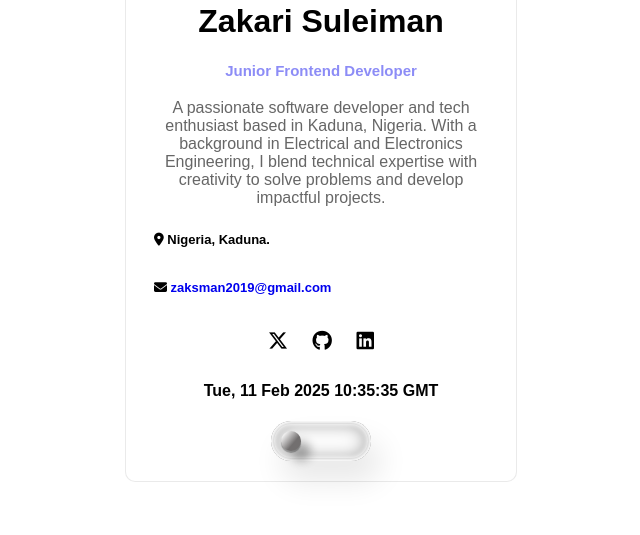
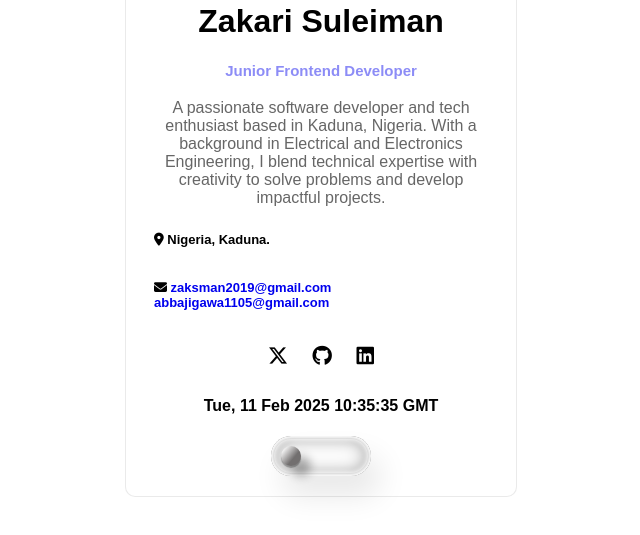
Before and after one commit to Zaksmann/Hng-Stage0-Profile-card, a plain HTML site: page index.html in a window 1280 px wide. Shown: the part 321-856 px from the top of the page, without its empty margins (327-967 px from the left). Drawn offline with Linux system fonts and the light colour scheme.

Commit message:
Added Email Address

```diff
--- a/index.html
+++ b/index.html
@@ -35,6 +35,9 @@
           ><a href="zaksman2019@gmail.com" class="email" target="_blank">
             zaksman2019@gmail.com</a
           >
+          <a href="abbajigawa1105@gmail.com" class="email" target="_blank"
+            >abbajigawa1105@gmail.com</a
+          >
         </h4>
       </div>
       <!-- SOCIAL -->
```
